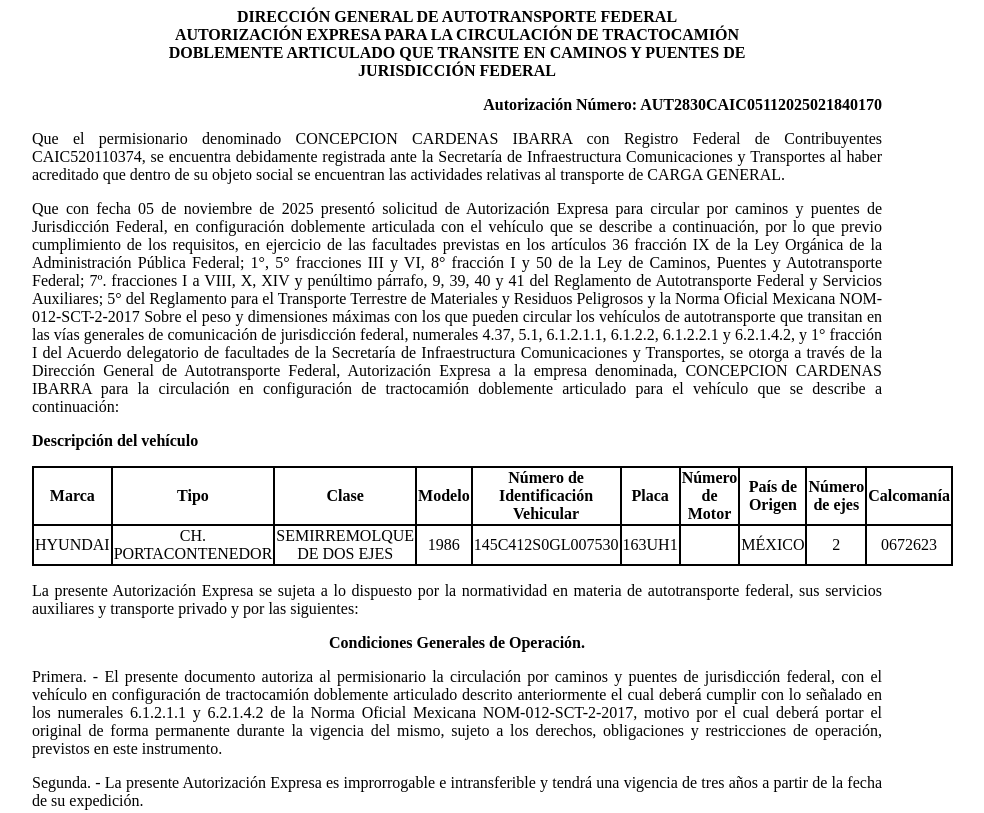
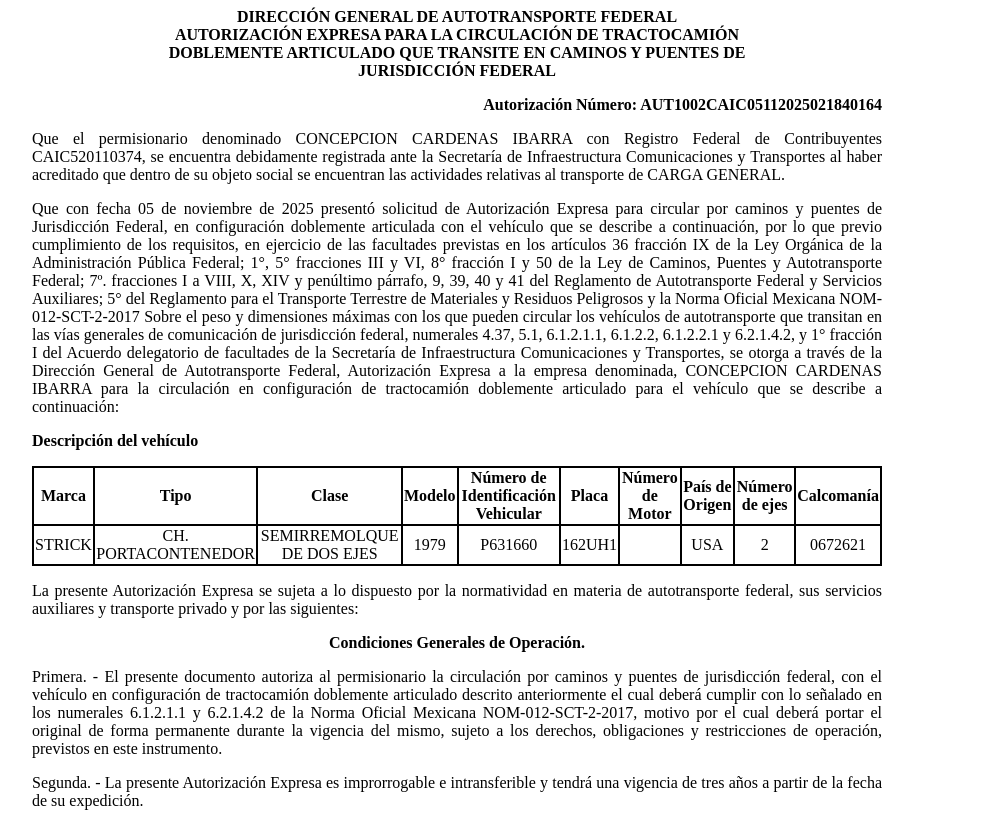
Before and after one commit to app-sct1/ConsultaAutDobleRemolque-folio-0201350, a plain HTML site: page index.html in a window 1280 px wide. Shown: the top 813 px of the page, without its empty margins (183-1167 px from the left). Drawn offline with Linux system fonts and the light colour scheme.

Commit message:
index.html

```diff
--- a/index.html
+++ b/index.html
@@ -75,7 +75,7 @@
 						<p class="sinMargen">DOBLEMENTE ARTICULADO QUE TRANSITE EN CAMINOS Y PUENTES DE</p>
 						<p class="sinMargen">JURISDICCIÓN FEDERAL</p>
 					</div>
-<p class="derechaNegro">Autorización Número: AUT2830CAIC05112025021840170</p>
+<p class="derechaNegro">Autorización Número: AUT1002CAIC05112025021840164</p>
 
 					<p class="justificado">Que el permisionario denominado
 						CONCEPCION CARDENAS IBARRA con Registro Federal de
@@ -128,16 +128,16 @@
 							<th class="borde">Calcomanía</th>
 						</tr>
 						<tr class="borde">
-							<td class="borde">HYUNDAI</td>
+							<td class="borde">STRICK</td>
 							<td class="borde">CH. PORTACONTENEDOR</td>
 							<td class="borde">SEMIRREMOLQUE DE DOS EJES</td>
-							<td class="borde">1986</td>
-							<td class="borde">145C412S0GL007530</td>
-							<td class="borde">163UH1</td>
+							<td class="borde">1979</td>
+							<td class="borde">P631660</td>
+							<td class="borde">162UH1</td>
 							<td class="borde"></td>
-							<td class="borde">MÉXICO</td>
+							<td class="borde">USA</td>
 							<td class="borde">2</td>
-							<td class="borde">0672623</td>
+							<td class="borde">0672621</td>
 						</tr>
 
 					</tbody></table>
```
